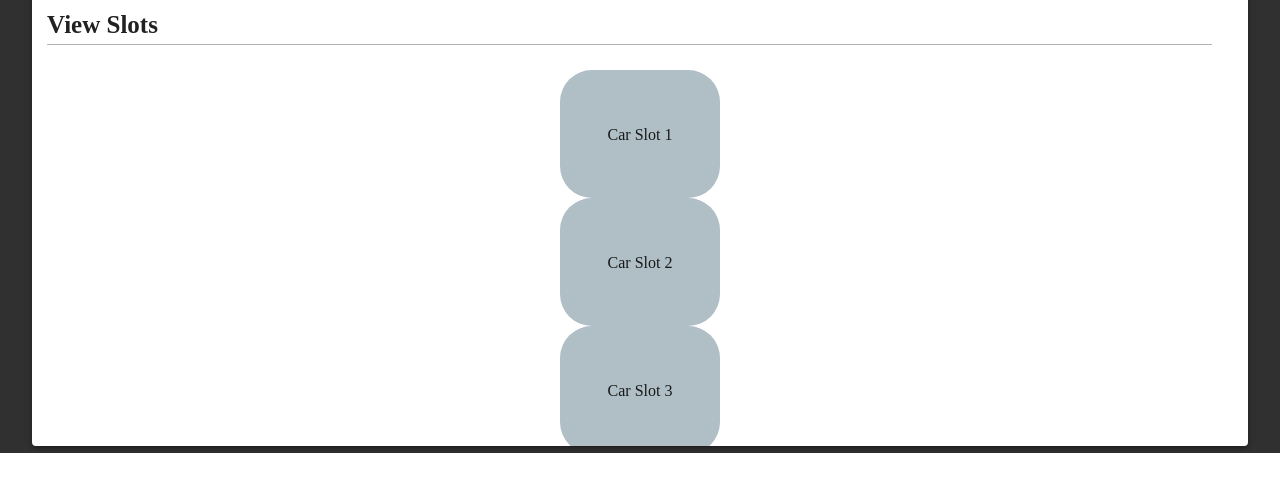
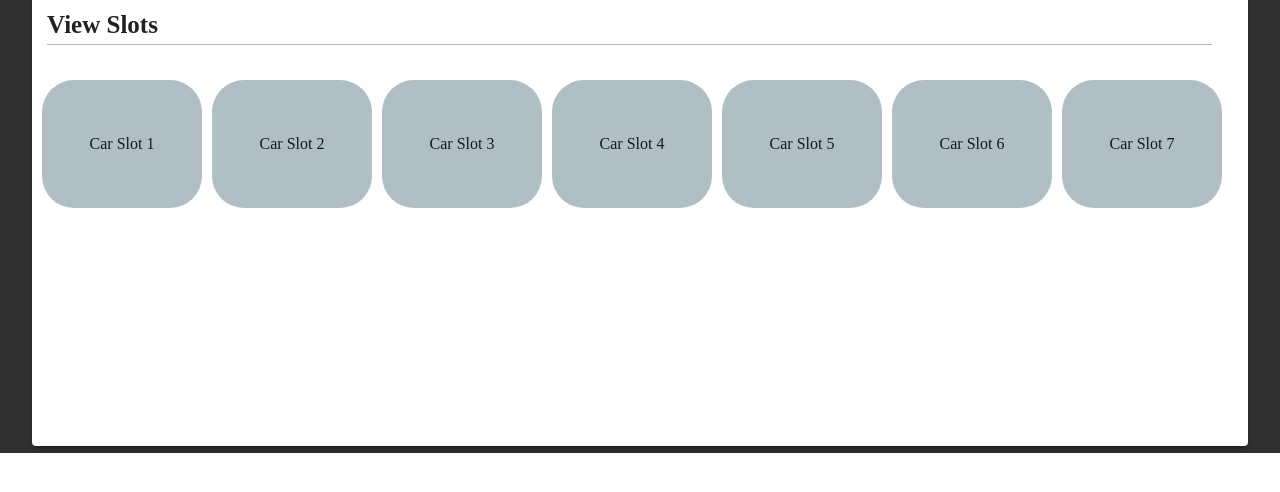
Before and after one commit to kashifshaikh810/parking-app, a React (Create React App) app: page /atriummall/1 in a window 1280 px wide. Shown: the part 270-762 px from the top of the page. Built offline with nearby package versions, Linux system fonts and the light colour scheme; no server answers.

Commit message:
working on user section

```diff
--- a/src/Components/FeedBack/index.js
+++ b/src/Components/FeedBack/index.js
@@ -53,7 +53,7 @@ function FeedBack() {
       .ref(`/feedBacks/`)
       .on("value", (snapshot) => {
         let data = snapshot.val() ? Object.values(snapshot.val()) : [];
-        let pushUid = snapshot.val() ? Object.keys(snapshot.val()) : []
+        let pushUid = snapshot.val() ? Object.keys(snapshot.val()) : [];
         let allData = [];
         data.forEach((test, j) => {
           let pushKey = Object.keys(test);
@@ -130,7 +130,7 @@ function FeedBack() {
           <p
             style={{
               fontSize: 20,
-              marginTop: 10,
+              // marginTop: 10,
               marginLeft: 10,
               fontWeight: "bold",
             }}
@@ -208,7 +208,6 @@ function FeedBack() {
                       handleReply={handleReply}
                       id={keys}
                       key={index.toString()}
-                      // id={item}
                     />
                   );
                 })
--- a/src/Components/Router/index.js
+++ b/src/Components/Router/index.js
@@ -20,10 +20,11 @@ function Routing() {
       setUid(uid);
     });
   }, [uid]);
+
   return (
     <div>
       <Router>
-        {uid ? <Drawer /> : ""}
+        {uid ? <Drawer /> : []}
         <Switch>
           <Route exact path="/" component={SignIn} />
           <Route path="/signup" component={SignUp} />
--- a/src/Components/SlotsContainer/AtriumMallSlots/index.js
+++ b/src/Components/SlotsContainer/AtriumMallSlots/index.js
@@ -27,6 +27,11 @@ const useStyles = makeStyles((theme) => ({
     marginTop: theme.spacing(0.3),
     marginLeft: theme.spacing(1),
   },
+  select: {
+    minWidth: 100,
+    marginLeft: 10,
+    backgroundColor: 'green'
+  }
 }));
 
 function AtriumMall() {
@@ -35,16 +40,17 @@ function AtriumMall() {
   const [slots, setSlots] = useState("");
   const [selectedDate, setSelectedDate] = useState("");
   const [arr, setArr] = useState([
-    "Car Slot 1",
-    "Car Slot 2",
-    "Car Slot 3",
-    "Car Slot 4",
-    "Car Slot 5",
-    "Car Slot 6",
-    "Car Slot 7",
+    {title: "Car Slot 1"},
+    {title: "Car Slot 2"},
+    {title: "Car Slot 3"},
+    {title: "Car Slot 4"},
+    {title: "Car Slot 5"},
+    {title: "Car Slot 6"},
+    {title: "Car Slot 7"},
   ]);
   const [selectedTime, setSeletedTime] = useState("");
   const [err, setErr] = useState("");
+  const [bookSlots, setBookSlots] = useState()
   const classes = useStyles();
 
   const handleHours = (event) => {
@@ -195,20 +201,17 @@ function AtriumMall() {
           <div>
             <FormControl className={classes.formControl} color="secondary">
               <Select
-                className={classes.selectEmpty}
                 labelId="demo-simple-select-label"
-                id="demo-simple-select"
                 value={slots}
                 onChange={handleSlots}
+                id="demo-simple-select-helper"
               >
-                <MenuItem>
+                <MenuItem value="">
                   <em>Select Slot</em>
                 </MenuItem>
-                {arr.map((items) => {
+                {arr.map((items, index) => {
                   return (
-                    <p style={{ marginLeft: 15, cursor: "pointer" }} value={4}>
-                      {items}
-                    </p>
+                    <MenuItem key={index} value={items.title}>{items.title}</MenuItem>
                   );
                 })}
               </Select>
@@ -237,14 +240,14 @@ function AtriumMall() {
             View Slots
           </p>
         </div>
-
-        {arr.map((items) => {
+        { arr.map((items, index) => {
           return (
-            <div
+            <div key={index}
               style={{
-                display: "flex",
-                flexWrap: "wrap",
-                justifyContent: "center",
+                float: 'left',
+                flexWrap: 'wrap',
+                marginLeft: 10,
+                marginTop: 10
               }}
             >
               <div
@@ -254,6 +257,8 @@ function AtriumMall() {
                   borderRadius: "4vh",
                   backgroundColor: "#b0bec5",
                   cursor: "pointer",
+                  display: 'flex',
+                  justifyContent: 'center'
                 }}
               >
                 <div
@@ -263,167 +268,13 @@ function AtriumMall() {
                     alignItems: "center",
                   }}
                 >
-                  <p style={{ marginTop: "35%" }}>{items}</p>
+                  <p >{items.title}</p>
                 </div>
               </div>
             </div>
           );
         })}
 
-        {/* <div
-          style={{
-            display: "flex",
-            flexWrap: "wrap",
-            justifyContent: "center",
-          }}
-        >
-          <div
-            style={{
-              height: "16vh",
-              width: "20vh",
-              borderRadius: "4vh",
-              backgroundColor: "#b0bec5",
-              cursor: "pointer",
-            }}
-          >
-            <div
-              style={{
-                display: "flex",
-                justifyContent: "center",
-                alignItems: "center",
-              }}
-            >
-              <p style={{ marginTop: "35%" }}>Car Slot 1</p>
-            </div>
-          </div>
-
-          <div
-            style={{
-              height: "16vh",
-              width: "20vh",
-              borderRadius: "4vh",
-              backgroundColor: "#b0bec5",
-              marginLeft: 10,
-              cursor: "pointer",
-            }}
-          >
-            <div
-              style={{
-                display: "flex",
-                justifyContent: "center",
-                alignItems: "center",
-              }}
-            >
-              <p style={{ marginTop: "35%" }}>Car Slot 2</p>
-            </div>
-          </div>
-
-          <div
-            style={{
-              height: "16vh",
-              width: "20vh",
-              borderRadius: "4vh",
-              backgroundColor: "#b0bec5",
-              marginLeft: 10,
-              cursor: "pointer",
-            }}
-          >
-            <div
-              style={{
-                display: "flex",
-                justifyContent: "center",
-                alignItems: "center",
-              }}
-            >
-              <p style={{ marginTop: "35%" }}>Car Slot 3</p>
-            </div>
-          </div>
-
-          <div
-            style={{
-              height: "16vh",
-              width: "20vh",
-              borderRadius: "4vh",
-              backgroundColor: "#b0bec5",
-              marginLeft: 10,
-              cursor: "pointer",
-            }}
-          >
-            <div
-              style={{
-                display: "flex",
-                justifyContent: "center",
-                alignItems: "center",
-              }}
-            >
-              <p style={{ marginTop: "35%" }}>Car Slot 4</p>
-            </div>
-          </div>
-
-          <div
-            style={{
-              height: "16vh",
-              width: "20vh",
-              borderRadius: "4vh",
-              backgroundColor: "#b0bec5",
-              marginLeft: 10,
-              cursor: "pointer",
-            }}
-          >
-            <div
-              style={{
-                display: "flex",
-                justifyContent: "center",
-                alignItems: "center",
-              }}
-            >
-              <p style={{ marginTop: "35%" }}>Car Slot 5</p>
-            </div>
-          </div>
-
-          <div
-            style={{
-              height: "16vh",
-              width: "20vh",
-              borderRadius: "4vh",
-              backgroundColor: "#b0bec5",
-              marginLeft: 10,
-              cursor: "pointer",
-            }}
-          >
-            <div
-              style={{
-                display: "flex",
-                justifyContent: "center",
-                alignItems: "center",
-              }}
-            >
-              <p style={{ marginTop: "35%" }}>Car Slot 6</p>
-            </div>
-          </div>
-
-          <div
-            style={{
-              height: "16vh",
-              width: "20vh",
-              borderRadius: "4vh",
-              backgroundColor: "#b0bec5",
-              marginLeft: 10,
-              marginTop: 20,
-              cursor: "pointer",
-            }}
-          >
-            <div
-              style={{
-                display: "flex",
-                justifyContent: "center",
-                alignItems: "center",
-              }}
-            >
-              <p style={{ marginTop: "35%" }}>Car Slot 7</p>
-            </div>
-          </div>
-        </div> */}
       </Card>
     </div>
   );
```
Also changed, not shown: src/Components/ListComponent/index.js (+0 -8 lines), src/Components/ViewBooking/index.js (+10 -10 lines).
